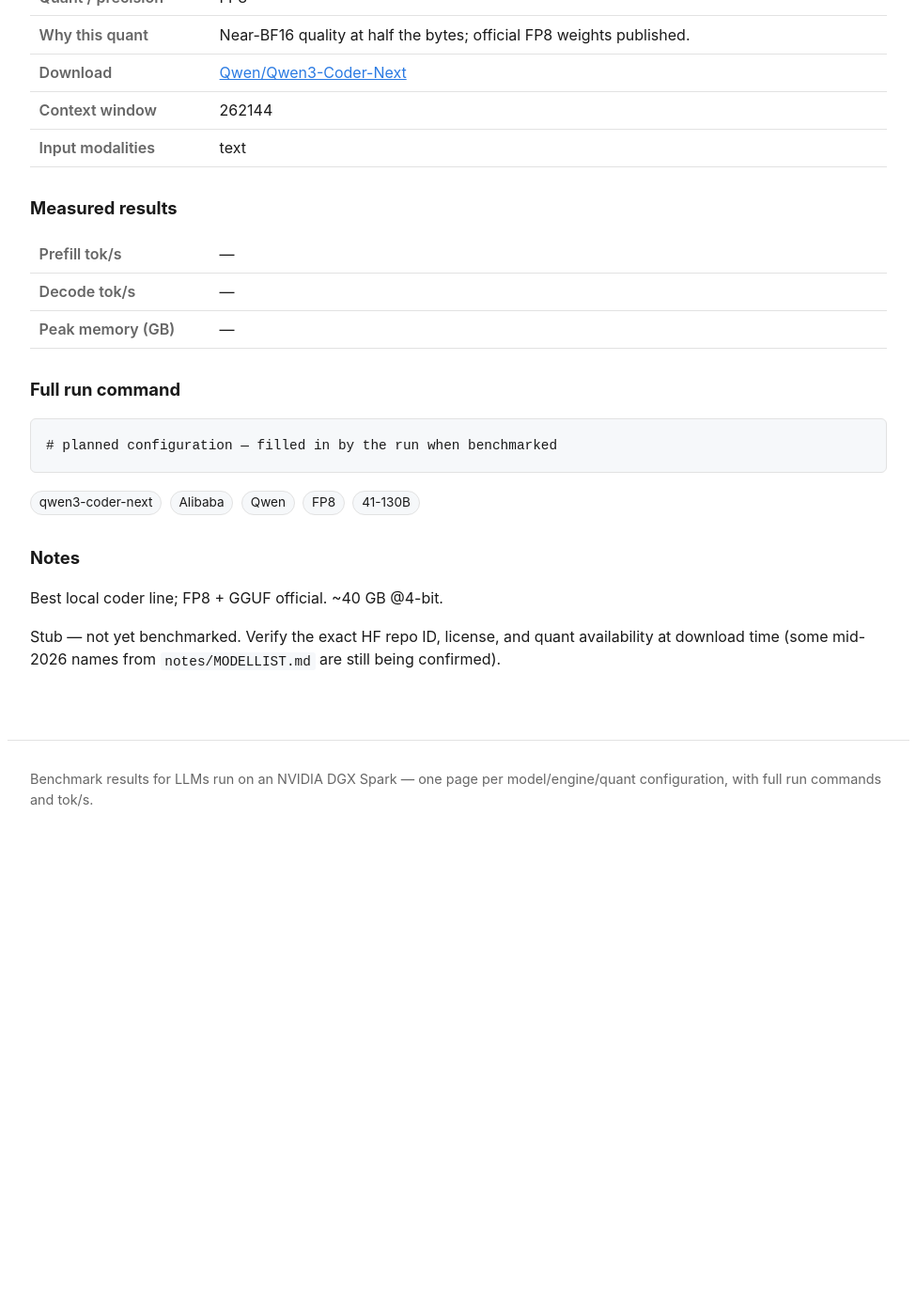
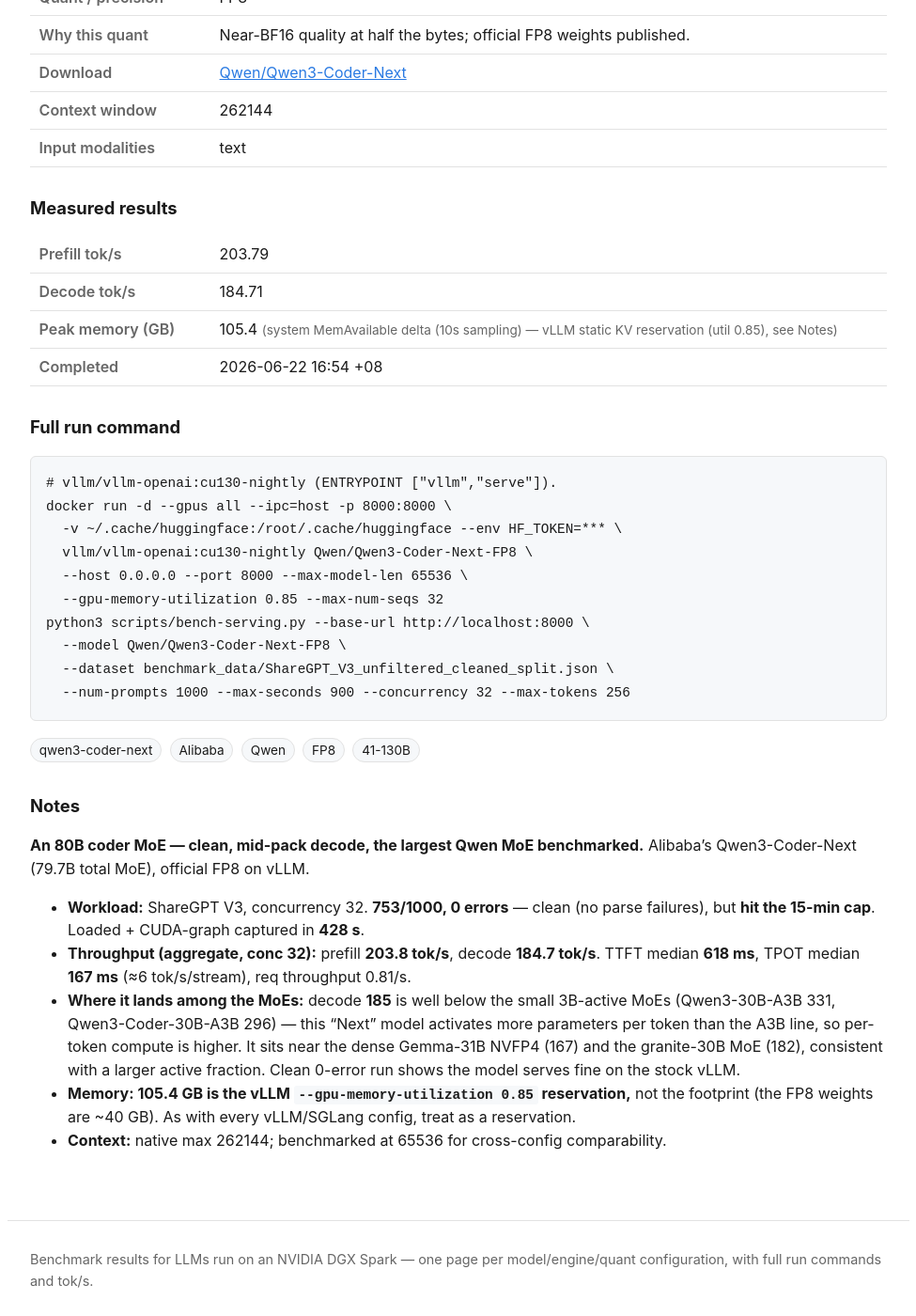
Before and after one commit to yjsoon/autobench, a Jekyll site: the page built from _configs/qwen3-coder-next-vllm-fp8.md, in a window 1280 px wide and 1400 px high, scrolled down 483 px. Shown: the whole window at 94% size, without its empty margins (152-1127 px from the left). Built offline with Jekyll 4.4.1, drawn with Linux system fonts in a browser that asks for light colours; before the commit the page ends 1408 px from its top, so only the background shows below that; some of the changed text lies outside the part shown.

Commit message:
Bench: Qwen3-Coder-Next vLLM FP8 (204/185, 0 errors, cap) — 80B coder MoE
Largest Qwen MoE benchmarked; decode 185 (larger active fraction than the 3B-
active A3B line at 296-331), near Gemma-31B-NVFP4 (167)/granite-30B (182). Clean.

Co-Authored-By: Claude Opus 4.8 (1M context) <noreply@anthropic.com>
Claude-Session: https://claude.ai/code/session_01JczsieM71svofn8CxRyY2s

```diff
--- a/_configs/qwen3-coder-next-vllm-fp8.md
+++ b/_configs/qwen3-coder-next-vllm-fp8.md
@@ -13,18 +13,38 @@ context: 262144
 modalities: [text]
 mm_served: true
 tags: [qwen3-coder-next, Alibaba, Qwen, FP8, 41-130B]
-status: pending
-prefill_toks:
-decode_toks:
-mem_gb:
-mem_source:
-measured_on:
-completed_at:
+status: done
+prefill_toks: 203.79
+decode_toks: 184.71
+mem_gb: 105.40
+mem_source: system MemAvailable delta (10s sampling) — vLLM static KV reservation (util 0.85), see Notes
+measured_on: 2026-06-22
+completed_at: 2026-06-22 16:54 +08
 run_command: |
-  # planned configuration — filled in by the run when benchmarked
+  # vllm/vllm-openai:cu130-nightly (ENTRYPOINT ["vllm","serve"]).
+  docker run -d --gpus all --ipc=host -p 8000:8000 \
+    -v ~/.cache/huggingface:/root/.cache/huggingface --env HF_TOKEN=*** \
+    vllm/vllm-openai:cu130-nightly Qwen/Qwen3-Coder-Next-FP8 \
+    --host 0.0.0.0 --port 8000 --max-model-len 65536 \
+    --gpu-memory-utilization 0.85 --max-num-seqs 32
+  python3 scripts/bench-serving.py --base-url http://localhost:8000 \
+    --model Qwen/Qwen3-Coder-Next-FP8 \
+    --dataset benchmark_data/ShareGPT_V3_unfiltered_cleaned_split.json \
+    --num-prompts 1000 --max-seconds 900 --concurrency 32 --max-tokens 256
 ---
 
-Best local coder line; FP8 + GGUF official. ~40 GB @4-bit.
+**An 80B coder MoE — clean, mid-pack decode, the largest Qwen MoE benchmarked.** Alibaba's
+Qwen3-Coder-Next (79.7B total MoE), official FP8 on vLLM.
 
-Stub — not yet benchmarked. Verify the exact HF repo ID, license, and quant availability at
-download time (some mid-2026 names from `notes/MODELLIST.md` are still being confirmed).
+- **Workload:** ShareGPT V3, concurrency 32. **753/1000, 0 errors** — clean (no parse failures), but
+  **hit the 15-min cap**. Loaded + CUDA-graph captured in **428 s**.
+- **Throughput (aggregate, conc 32):** prefill **203.8 tok/s**, decode **184.7 tok/s**. TTFT median
+  **618 ms**, TPOT median **167 ms** (≈6 tok/s/stream), req throughput 0.81/s.
+- **Where it lands among the MoEs:** decode **185** is well below the small 3B-active MoEs
+  (Qwen3-30B-A3B 331, Qwen3-Coder-30B-A3B 296) — this "Next" model activates more parameters per token
+  than the A3B line, so per-token compute is higher. It sits near the dense Gemma-31B NVFP4 (167) and
+  the granite-30B MoE (182), consistent with a larger active fraction. Clean 0-error run shows the
+  model serves fine on the stock vLLM.
+- **Memory: 105.4 GB is the vLLM `--gpu-memory-utilization 0.85` reservation,** not the footprint (the
+  FP8 weights are ~40 GB). As with every vLLM/SGLang config, treat as a reservation.
+- **Context:** native max 262144; benchmarked at 65536 for cross-config comparability.
```
